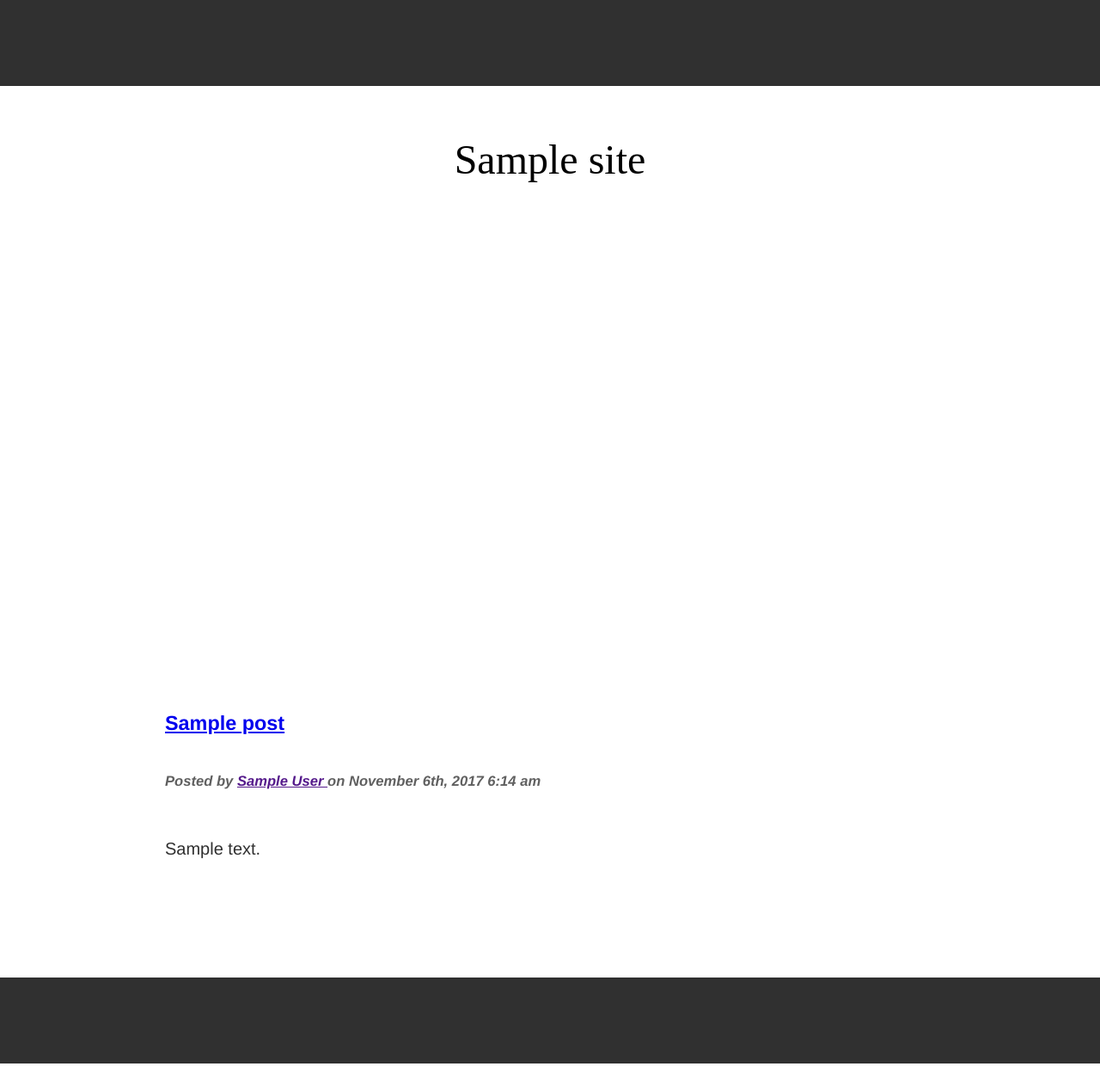
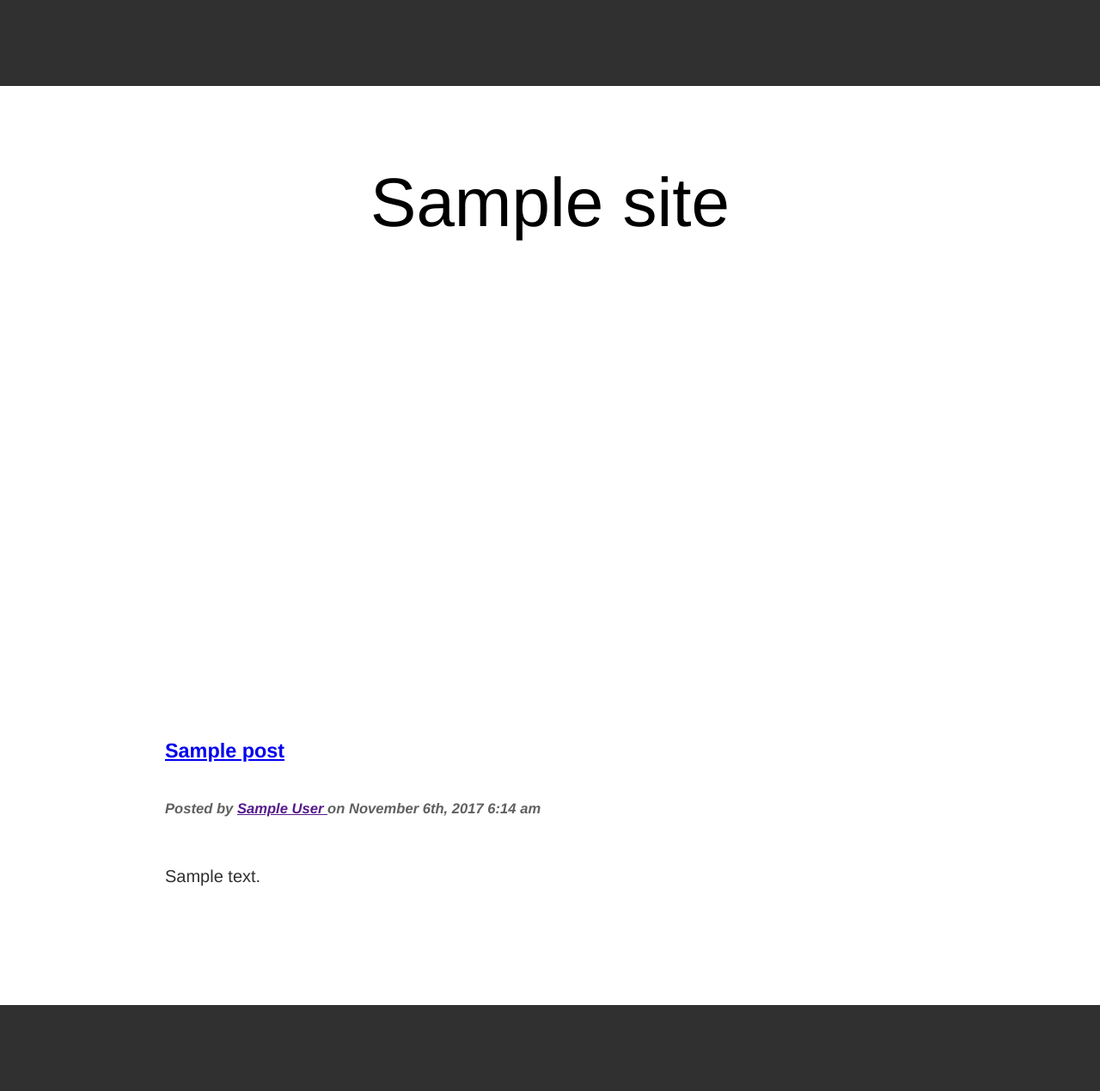
Before and after one commit to jSheraden/NewRes2017, a WordPress theme: template index.php in a window 1280 px wide. Shown: the whole page at 86% size. Before the commit the page ends 1237 px from the top, so only its background shows below. Run offline with PHP 8.4 and a stand-in for WordPress, Linux system fonts and the light colour scheme; the site name, menu and one post (Sample post) are stand-ins, and other content is empty.

Commit message:
Continuing work on stylesheets.

```diff
--- a/scss/style.scss
+++ b/scss/style.scss
@@ -38,7 +38,11 @@ i {
 }
 
 #page-title {
-  font-size: 300%;
+  font-size: 500%;
+}
+
+#page-tagline {
+  font-size: 200%;
 }
 
 .content-wrapper {
--- a/style.css
+++ b/style.css
@@ -5,7 +5,8 @@ Version: 1.0.0
 */
 body {
   margin: 0;
-  padding: 0; }
+  padding: 0;
+  font-family: Helvetica; }
 
 p {
   padding: 10px 0; }
@@ -29,7 +30,10 @@ i {
   text-align: center; }
 
 #page-title {
-  font-size: 300%; }
+  font-size: 500%; }
+
+#page-tagline {
+  font-size: 200%; }
 
 .content-wrapper {
   position: relative;
@@ -38,8 +42,7 @@ i {
   width: 70%;
   color: #303030;
   line-height: 200%;
-  font-size: 125%;
-  font-family: Helvetica; }
+  font-size: 125%; }
 
 .content-wrapper img {
   position: relative;
```
